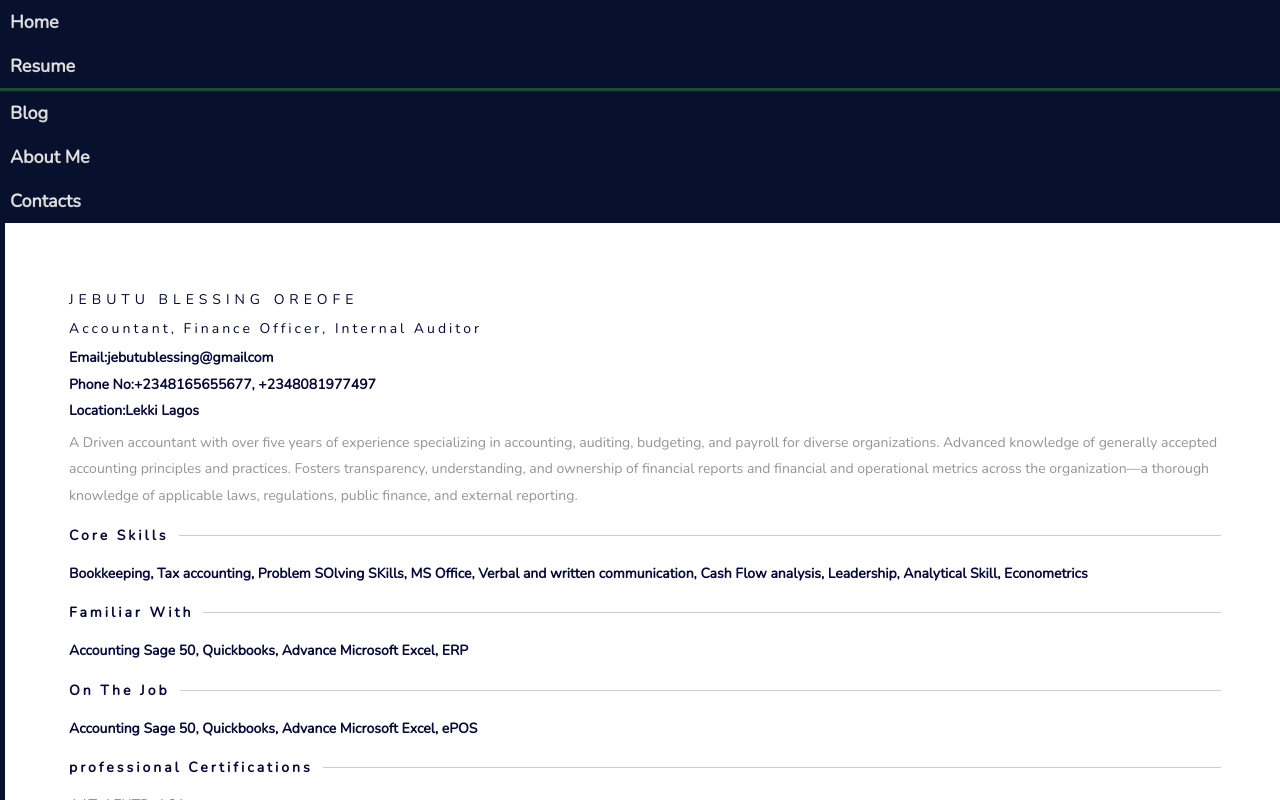
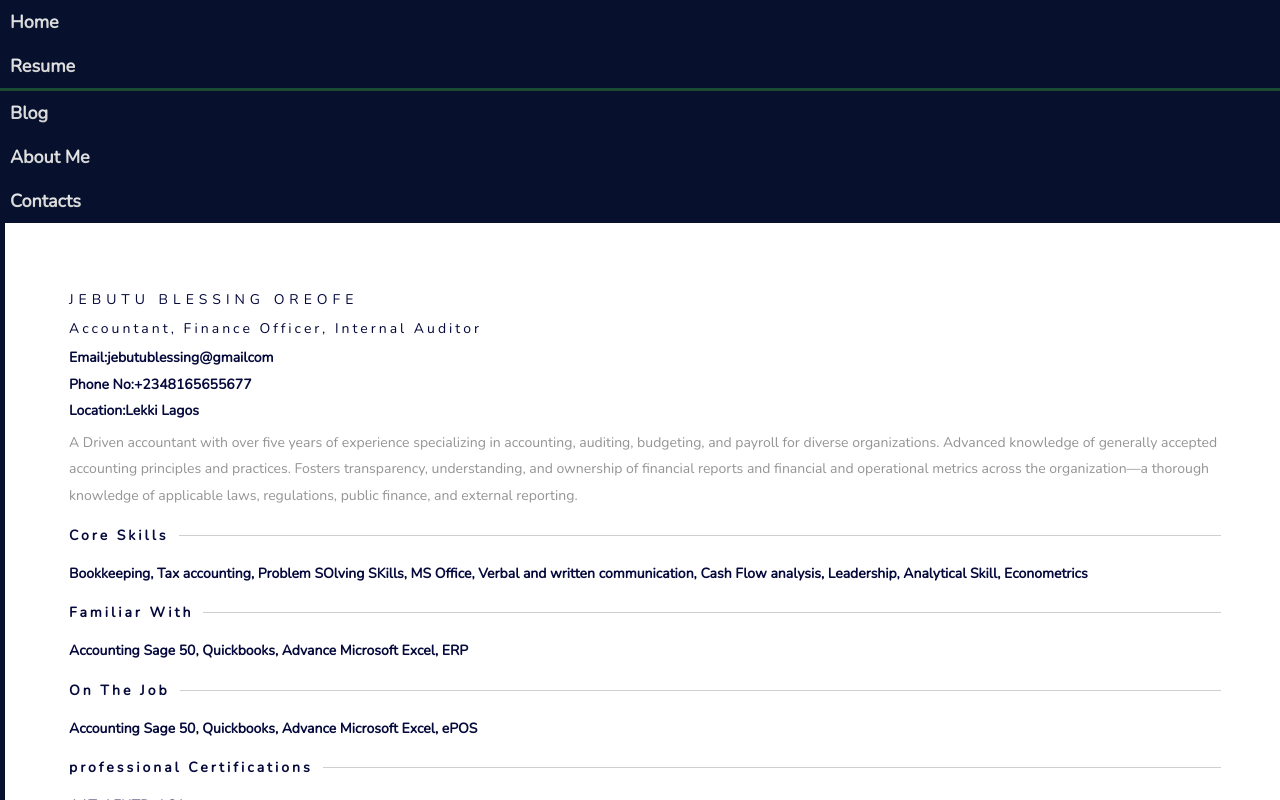
Before and after one commit to femigabriel/Blessing_portfolio, a React (Vite) app: page /resume in a window 1280 px wide. Shown: the top 800 px of the page. Built offline with nearby package versions, Linux system fonts and the light colour scheme; a web font is replaced by a local one.

Commit message:
resume fixes

```diff
--- a/src/components/pages/Resume.tsx
+++ b/src/components/pages/Resume.tsx
@@ -24,8 +24,8 @@ export default function Resume() {
               </p>
               <p className=" tracking-[3px] text-gray-400">
                 Phone No:
-                <span className="ml-2 font-normal">
-                  +2348165655677, +2348081977497
+                <span className="ml-2 font-normal phone">
+                  +2348165655677
                 </span>
               </p>
               <p className=" tracking-[3px] text-gray-400">
```
Also changed, not shown: src/App.css (line endings or trailing spaces).
